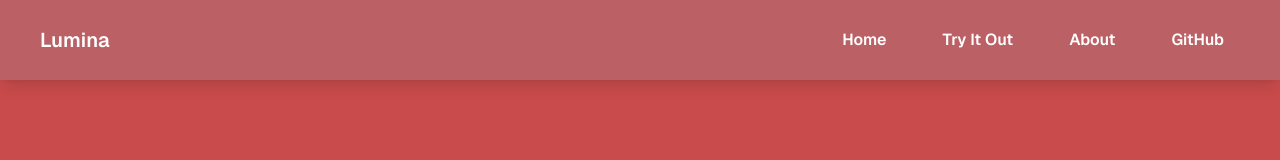
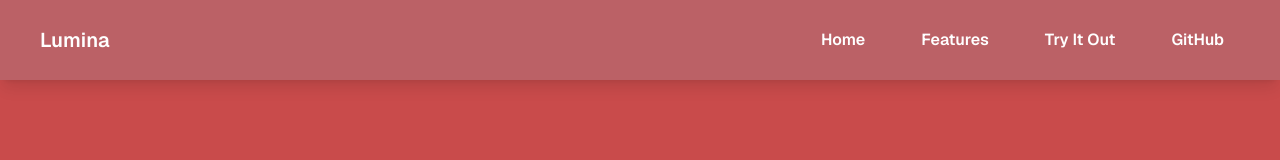
Before and after one commit to granganantjyot/lumina, a Next.js app in the folder frontend/lumina/: page / in a window 1280 px wide. Shown: the top 160 px of the page. Built offline with nearby package versions, Linux system fonts and the light colour scheme.

Commit message:
Added hrefs for sections

```diff
--- a/frontend/lumina/src/components/navbar.tsx
+++ b/frontend/lumina/src/components/navbar.tsx
@@ -18,11 +18,11 @@ export default function NavBar() {
             <Link href="#" className="flex w-full items-center py-2 text-lg font-semibold" prefetch={false}>
               <SheetTitle>Home</SheetTitle>
             </Link>
-            <Link href="#" className="flex w-full items-center py-2 text-lg font-semibold" prefetch={false}>
+            <Link href="#features" className="flex w-full items-center py-2 text-lg font-semibold" prefetch={false}>
+            <SheetTitle>Features</SheetTitle>
+            </Link>
+            <Link href="#try-it-out" className="flex w-full items-center py-2 text-lg font-semibold" prefetch={false}>
             <SheetTitle>Try It Out</SheetTitle>
-            </Link>
-            <Link href="#" className="flex w-full items-center py-2 text-lg font-semibold" prefetch={false}>
-            <SheetTitle>About</SheetTitle>
             </Link>
             <Link href="#" className="flex w-full items-center py-2 text-lg font-semibold" prefetch={false}>
             <SheetTitle>GitHub</SheetTitle>
@@ -44,18 +44,18 @@ export default function NavBar() {
           Home
         </Link>
         <Link
-          href="#"
+          href="#features"
+          className="group inline-flex h-9 w-max items-center justify-center rounded-md bg-transparent px-4 py-2 text-base font-semibold transition-colors hover:bg-gray-100 hover:text-gray-900 focus:bg-gray-100 focus:text-gray-900 focus:outline-none disabled:pointer-events-none disabled:opacity-50 data-[active]:bg-gray-100/50 data-[state=open]:bg-gray-100/50 dark:bg-gray-950 dark:hover:bg-gray-800 dark:hover:text-gray-50 dark:focus:bg-gray-800 dark:focus:text-gray-50 dark:data-[active]:bg-gray-800/50 dark:data-[state=open]:bg-gray-800/50"
+          prefetch={false}
+        >
+          Features
+        </Link>
+        <Link
+          href="#try-it-out"
           className="group inline-flex h-9 w-max items-center justify-center rounded-md bg-transparent px-4 py-2 text-base font-semibold transition-colors hover:bg-gray-100 hover:text-gray-900 focus:bg-gray-100 focus:text-gray-900 focus:outline-none disabled:pointer-events-none disabled:opacity-50 data-[active]:bg-gray-100/50 data-[state=open]:bg-gray-100/50 dark:bg-gray-950 dark:hover:bg-gray-800 dark:hover:text-gray-50 dark:focus:bg-gray-800 dark:focus:text-gray-50 dark:data-[active]:bg-gray-800/50 dark:data-[state=open]:bg-gray-800/50"
           prefetch={false}
         >
           Try It Out
-        </Link>
-        <Link
-          href="#"
-          className="group inline-flex h-9 w-max items-center justify-center rounded-md bg-transparent px-4 py-2 text-base font-semibold transition-colors hover:bg-gray-100 hover:text-gray-900 focus:bg-gray-100 focus:text-gray-900 focus:outline-none disabled:pointer-events-none disabled:opacity-50 data-[active]:bg-gray-100/50 data-[state=open]:bg-gray-100/50 dark:bg-gray-950 dark:hover:bg-gray-800 dark:hover:text-gray-50 dark:focus:bg-gray-800 dark:focus:text-gray-50 dark:data-[active]:bg-gray-800/50 dark:data-[state=open]:bg-gray-800/50"
-          prefetch={false}
-        >
-          About
         </Link>
         <Link
           href="#"
```
